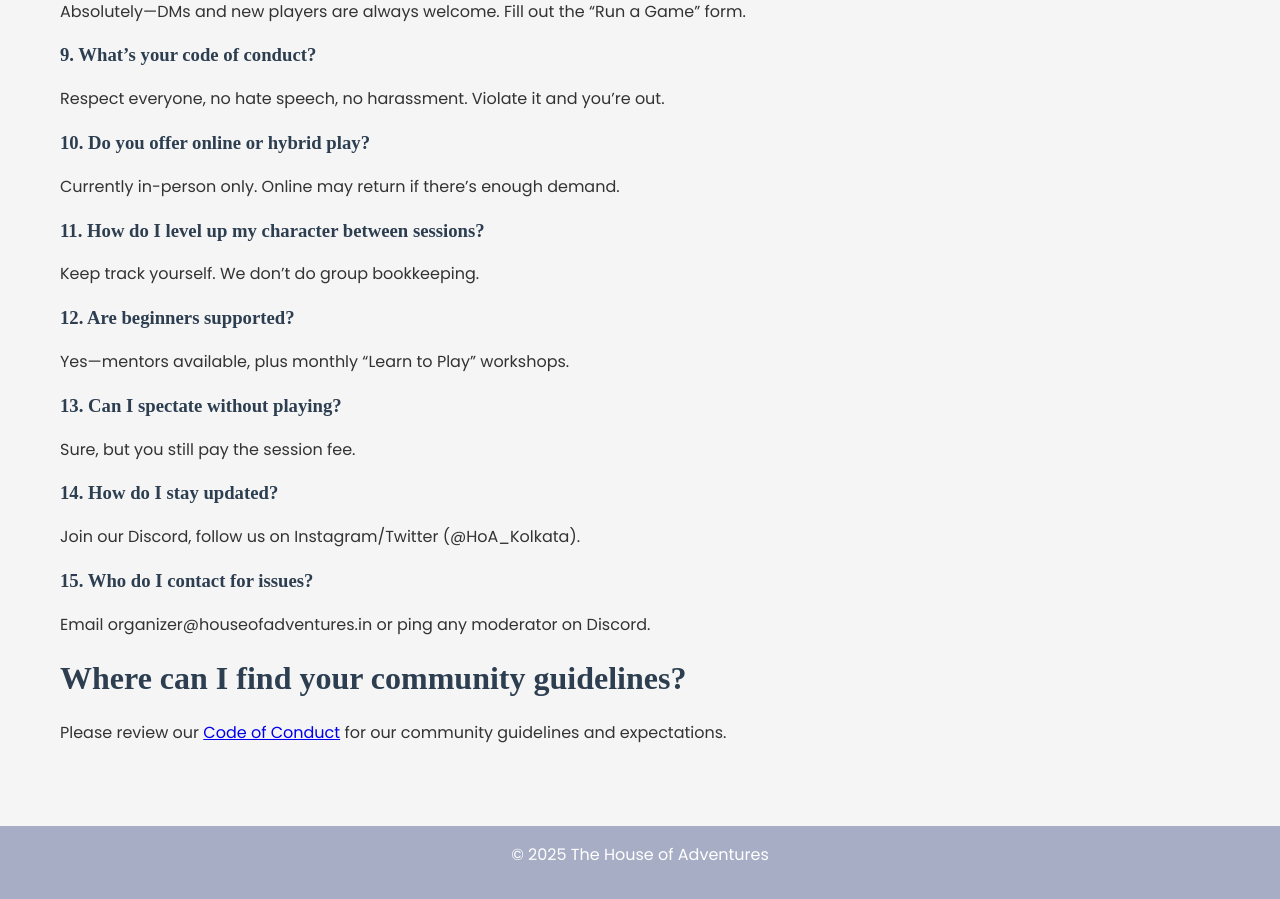
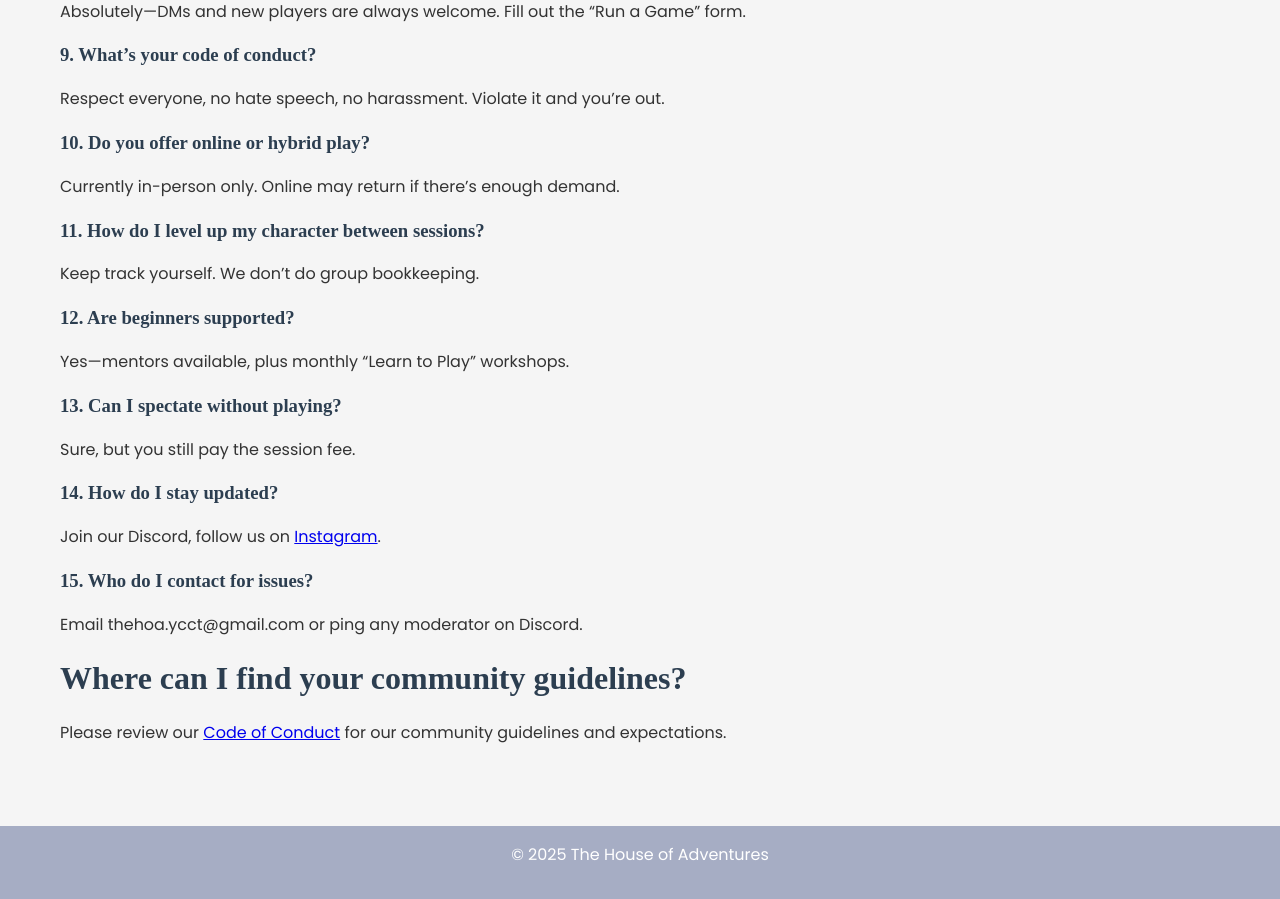
Before and after one commit to The-HoA/the-hoa.github.io, a Jekyll site: the page built from pages/faq.md, in a window 1280 px wide and 900 px high, scrolled down 887 px. Built offline with Jekyll 4.4.1, drawn with Linux system fonts in a browser that asks for light colours; some web fonts are replaced.

Commit message:
Updated faq.md

```diff
--- a/pages/faq.md
+++ b/pages/faq.md
@@ -45,10 +45,10 @@ Yes—mentors available, plus monthly “Learn to Play” workshops.
 Sure, but you still pay the session fee.
 
 ### 14. How do I stay updated?
-Join our Discord, follow us on Instagram/Twitter (@HoA_Kolkata).
+Join our Discord, follow us on [Instagram]({{ site.instagram }}).
 
 ### 15. Who do I contact for issues?
-Email organizer@houseofadventures.in or ping any moderator on Discord.
+Email {{ site.email }} or ping any moderator on Discord.
 
 
 ## Where can I find your community guidelines?
```
